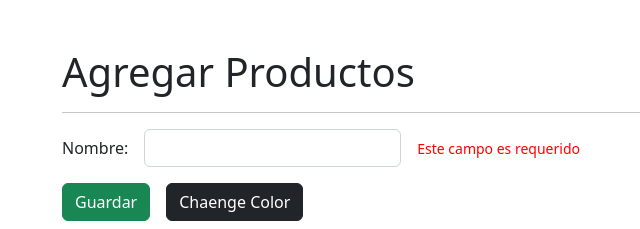
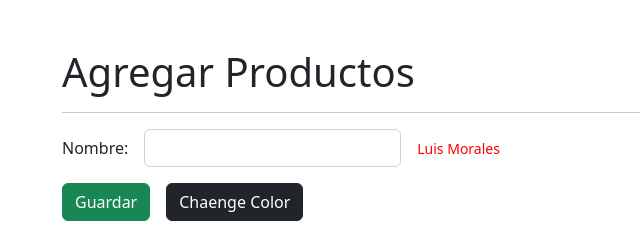
Before and after one commit to luismrls/CursoAngular-DirectivasApp, an Angular app: page /productos/agregar in a window 1280 px wide. Shown: the top 229 px of the page, without its empty margins (20-660 px from the left). Built offline with nearby package versions, Linux system fonts and the light colour scheme.

Commit message:
se valido el la muestra del span mediante la directiva

```diff
--- a/src/app/productos/pages/agregar/agregar.component.html
+++ b/src/app/productos/pages/agregar/agregar.component.html
@@ -15,7 +15,9 @@
 
         <div class="col-auto">
             <span error-msg
-                  *ngIf="campoNoValido('nombre')">Este campo es requerido</span>
+                  [mensaje]="texto"
+                  [color]="color"
+                  [valido]="!campoNoValido('nombre')">Este campo es requerido</span>
         </div>
 
     </div>
--- a/src/app/productos/pages/agregar/agregar.component.ts
+++ b/src/app/productos/pages/agregar/agregar.component.ts
@@ -5,6 +5,11 @@ import { FormBuilder, FormGroup, Validators } from '@angular/forms';
   selector: 'app-agregar',
   templateUrl: './agregar.component.html',
   styles: [
+     `
+     .hidden {
+      display: none;
+     }
+     `
   ]
 })
 export class AgregarComponent {
--- a/src/app/shared/directives/error-msg.directive.ts
+++ b/src/app/shared/directives/error-msg.directive.ts
@@ -19,6 +19,14 @@ export class ErrorMsgDirective implements OnInit {
   @Input() set color (valor: string ) {
     this._color = valor;
     this.setColor();
+  };
+
+  @Input() set valido (valor: boolean ) {
+    if ( valor ){
+      this.htmlElement.nativeElement.classList.add('hidden');
+    } else {
+      this.htmlElement.nativeElement.classList.remove('hidden');
+    }
   };
 
 
```
